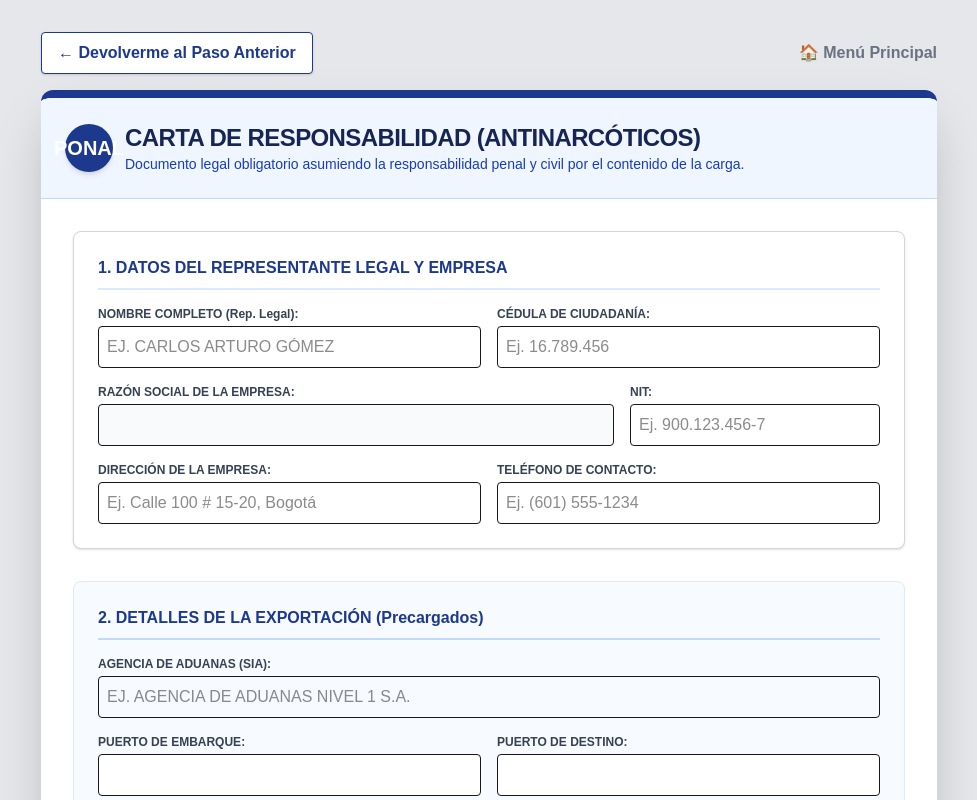
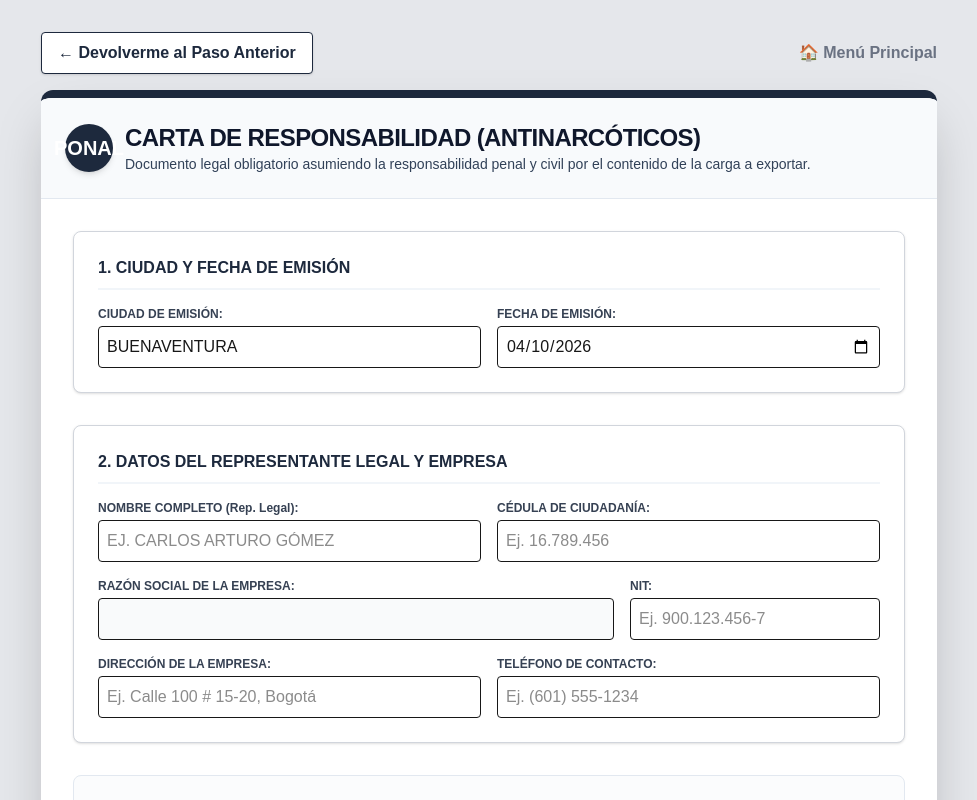
Before and after one commit to enginering-hash/simulador-aduanero, a Next.js app: page /carta-responsabilidad in a window 1280 px wide. Shown: the top 800 px of the page, without its empty margins (151-1128 px from the left). Built offline with nearby package versions, Linux system fonts and the light colour scheme.

Commit message:
Agregado módulo completo de exportación y corrección de formularios

```diff
--- a/app/carta-responsabilidad/page.tsx
+++ b/app/carta-responsabilidad/page.tsx
@@ -9,7 +9,8 @@ export default function CartaResponsabilidad() {
   const router = useRouter();
 
   // --- DATOS DEL REPRESENTANTE LEGAL Y EMPRESA ---
-  const [ciudadFecha, setCiudadFecha] = useState("");
+  const [ciudadEmision, setCiudadEmision] = useState("Buenaventura");
+  const [fechaEmision, setFechaEmision] = useState("");
   const [empresa, setEmpresa] = useState("");
   const [nit, setNit] = useState("");
   const [direccionEmpresa, setDireccionEmpresa] = useState("");
@@ -27,14 +28,15 @@ export default function CartaResponsabilidad() {
   const [pesoBruto, setPesoBruto] = useState("");
   const [reservaContenedor, setReservaContenedor] = useState("");
 
-  // CARGAR LOS DATOS AL ABRIR LA PÁGINA (Borrador o Nuevo)
+  // CARGAR LOS DATOS AL ABRIR LA PÁGINA
   useEffect(() => {
-    const borradorGuardado = sessionStorage.getItem("borrador_carta_responsabilidad");
+    // Aumenté la versión de la variable de sesión para que cargue limpio la primera vez
+    const borradorGuardado = sessionStorage.getItem("borrador_carta_responsabilidad_expo_v2");
 
     if (borradorGuardado) {
-      // Restauramos los datos desde el borrador temporal
       const datos = JSON.parse(borradorGuardado);
-      setCiudadFecha(datos.ciudadFecha || "");
+      setCiudadEmision(datos.ciudadEmision || "Buenaventura");
+      setFechaEmision(datos.fechaEmision || "");
       setEmpresa(datos.empresa || "");
       setNit(datos.nit || "");
       setDireccionEmpresa(datos.direccionEmpresa || "");
@@ -49,12 +51,11 @@ export default function CartaResponsabilidad() {
       setPesoBruto(datos.pesoBruto || "");
       setReservaContenedor(datos.reservaContenedor || "");
     } else {
-      // Si NO hay borrador, generamos fecha y heredamos datos del Booking
-      const hoy = new Date();
-      const opcionesFecha: Intl.DateTimeFormatOptions = { year: 'numeric', month: 'long', day: 'numeric' };
-      setCiudadFecha(`Buenaventura, ${hoy.toLocaleDateString('es-ES', opcionesFecha)}`);
+      // Si NO hay borrador, generamos fecha y heredamos datos del Booking de Exportación
+      const hoy = new Date().toISOString().split('T')[0];
+      setFechaEmision(hoy);
 
-      const datosGuardados = localStorage.getItem('datosReserva');
+      const datosGuardados = localStorage.getItem('datosReservaExpo');
       if (datosGuardados) {
         const parsed = JSON.parse(datosGuardados);
         setEmpresa(parsed.shipperNombre || "");
@@ -71,13 +72,22 @@ export default function CartaResponsabilidad() {
   // GUARDAR LOS DATOS CADA VEZ QUE ESCRIBES ALGO
   useEffect(() => {
     const borradorActual = {
-      ciudadFecha, empresa, nit, direccionEmpresa, telefonoEmpresa,
+      ciudadEmision, fechaEmision, empresa, nit, direccionEmpresa, telefonoEmpresa,
       representanteLegal, cedulaRepresentante, agenciaAduanas,
       puertoEmbarque, puertoDestino, consignatario, mercancia,
       pesoBruto, reservaContenedor
     };
-    sessionStorage.setItem("borrador_carta_responsabilidad", JSON.stringify(borradorActual));
+    sessionStorage.setItem("borrador_carta_responsabilidad_expo_v2", JSON.stringify(borradorActual));
   });
+
+  const formatearFechaLarga = (fechaCorta: string) => {
+    if (!fechaCorta) return "";
+    // Separamos la fecha para evitar desfases de zona horaria
+    const partes = fechaCorta.split('-');
+    const fecha = new Date(Number(partes[0]), Number(partes[1]) - 1, Number(partes[2]));
+    const opciones: Intl.DateTimeFormatOptions = { year: 'numeric', month: 'long', day: 'numeric' };
+    return fecha.toLocaleDateString('es-ES', opciones);
+  };
 
   const generarPDF = (e: React.FormEvent) => {
     e.preventDefault();
@@ -87,12 +97,11 @@ export default function CartaResponsabilidad() {
     doc.setFont("helvetica", "normal");
     doc.setFontSize(11);
     const margenIzquierdo = 25;
-
-    // ¡SOLUCIÓN!: Se ajustó cursorY de 40 a 20 para subir todo el texto en el PDF.
     let cursorY = 20;
 
     // --- FECHA Y DESTINATARIO ---
-    doc.text(ciudadFecha, margenIzquierdo, cursorY);
+    const fechaLarga = formatearFechaLarga(fechaEmision);
+    doc.text(`${ciudadEmision}, ${fechaLarga}`, margenIzquierdo, cursorY);
     cursorY += 15;
 
     doc.setFont("helvetica", "bold");
@@ -186,7 +195,7 @@ export default function CartaResponsabilidad() {
     cursorY += 6;
     doc.text(`Dirección: ${direccionEmpresa} | Teléfono: ${telefonoEmpresa}`, margenIzquierdo, cursorY);
 
-    doc.save(`Carta_Antinarcoticos_${empresa.replace(/\s+/g, '_')}.pdf`);
+    doc.save(`Carta_Antinarcoticos_Exportacion_${empresa.replace(/\s+/g, '_')}.pdf`);
   };
 
   return (
@@ -196,7 +205,7 @@ export default function CartaResponsabilidad() {
         <button
           onClick={() => router.back()}
           type="button"
-          className="bg-white text-blue-900 border border-blue-900 px-4 py-2 rounded font-bold hover:bg-blue-50 transition-colors flex items-center gap-2 shadow-sm">
+          className="bg-white text-slate-800 border border-slate-800 px-4 py-2 rounded font-bold hover:bg-slate-50 transition-colors flex items-center gap-2 shadow-sm">
           ← Devolverme al Paso Anterior
         </button>
         <Link href="/" className="text-gray-500 font-bold hover:text-gray-800 flex items-center gap-2">
@@ -204,15 +213,15 @@ export default function CartaResponsabilidad() {
         </Link>
       </div>
 
-      <div className="w-full max-w-4xl bg-white rounded-xl shadow-2xl border-t-8 border-blue-900 overflow-hidden">
+      <div className="w-full max-w-4xl bg-white rounded-xl shadow-2xl border-t-8 border-slate-800 overflow-hidden">
 
-        <div className="bg-blue-50 p-6 border-b border-blue-200">
+        <div className="bg-slate-50 p-6 border-b border-slate-200">
           <div className="flex items-center gap-3">
-            <div className="w-12 h-12 bg-blue-900 text-white rounded-full flex items-center justify-center font-black text-xl shadow-md">PONAL</div>
+            <div className="w-12 h-12 bg-slate-800 text-white rounded-full flex items-center justify-center font-black text-xl shadow-md">PONAL</div>
             <div>
-              <h2 className="font-black text-2xl text-blue-950 uppercase tracking-tight">Carta de Responsabilidad (Antinarcóticos)</h2>
-              <p className="text-sm text-blue-800 font-medium">
-                Documento legal obligatorio asumiendo la responsabilidad penal y civil por el contenido de la carga.
+              <h2 className="font-black text-2xl text-slate-900 uppercase tracking-tight">Carta de Responsabilidad (Antinarcóticos)</h2>
+              <p className="text-sm text-slate-700 font-medium">
+                Documento legal obligatorio asumiendo la responsabilidad penal y civil por el contenido de la carga a exportar.
               </p>
             </div>
           </div>
@@ -220,18 +229,33 @@ export default function CartaResponsabilidad() {
 
         <form onSubmit={generarPDF} className="p-8 space-y-8">
 
+          {/* SECCIÓN 0: FECHA Y LUGAR */}
+          <section className="bg-white p-6 rounded-lg border border-gray-300 shadow-sm">
+            <h3 className="font-bold text-slate-800 mb-4 border-b-2 border-slate-100 pb-2">1. CIUDAD Y FECHA DE EMISIÓN</h3>
+            <div className="grid grid-cols-1 md:grid-cols-2 gap-4">
+              <div>
+                <label className="block text-xs font-bold text-gray-700 mb-1">CIUDAD DE EMISIÓN:</label>
+                <input type="text" className="w-full border p-2 rounded focus:ring-2 focus:ring-slate-800 outline-none uppercase" value={ciudadEmision} onChange={(e)=>setCiudadEmision(e.target.value)} required />
+              </div>
+              <div>
+                <label className="block text-xs font-bold text-gray-700 mb-1">FECHA DE EMISIÓN:</label>
+                <input type="date" className="w-full border p-2 rounded focus:ring-2 focus:ring-slate-800 outline-none" value={fechaEmision} onChange={(e)=>setFechaEmision(e.target.value)} required />
+              </div>
+            </div>
+          </section>
+
           {/* SECCIÓN 1: REPRESENTANTE LEGAL */}
           <section className="bg-white p-6 rounded-lg border border-gray-300 shadow-sm">
-            <h3 className="font-bold text-blue-900 mb-4 border-b-2 border-blue-100 pb-2">1. DATOS DEL REPRESENTANTE LEGAL Y EMPRESA</h3>
+            <h3 className="font-bold text-slate-800 mb-4 border-b-2 border-slate-100 pb-2">2. DATOS DEL REPRESENTANTE LEGAL Y EMPRESA</h3>
 
             <div className="grid grid-cols-1 md:grid-cols-2 gap-4 mb-4">
               <div>
                 <label className="block text-xs font-bold text-gray-700 mb-1">NOMBRE COMPLETO (Rep. Legal):</label>
-                <input type="text" className="w-full border p-2 rounded focus:ring-2 focus:ring-blue-900 outline-none uppercase" placeholder="Ej. Carlos Arturo Gómez" value={representanteLegal} onChange={(e)=>setRepresentanteLegal(e.target.value)} required />
+                <input type="text" className="w-full border p-2 rounded focus:ring-2 focus:ring-slate-800 outline-none uppercase" placeholder="Ej. Carlos Arturo Gómez" value={representanteLegal} onChange={(e)=>setRepresentanteLegal(e.target.value)} required />
               </div>
               <div>
                 <label className="block text-xs font-bold text-gray-700 mb-1">CÉDULA DE CIUDADANÍA:</label>
-                <input type="number" className="w-full border p-2 rounded focus:ring-2 focus:ring-blue-900 outline-none" placeholder="Ej. 16.789.456" value={cedulaRepresentante} onChange={(e)=>setCedulaRepresentante(e.target.value)} required />
+                <input type="number" className="w-full border p-2 rounded focus:ring-2 focus:ring-slate-800 outline-none" placeholder="Ej. 16.789.456" value={cedulaRepresentante} onChange={(e)=>setCedulaRepresentante(e.target.value)} required />
               </div>
             </div>
 
@@ -242,29 +266,29 @@ export default function CartaResponsabilidad() {
               </div>
               <div>
                 <label className="block text-xs font-bold text-gray-700 mb-1">NIT:</label>
-                <input type="text" className="w-full border p-2 rounded focus:ring-2 focus:ring-blue-900 outline-none" placeholder="Ej. 900.123.456-7" value={nit} onChange={(e)=>setNit(e.target.value)} required />
+                <input type="text" className="w-full border p-2 rounded focus:ring-2 focus:ring-slate-800 outline-none" placeholder="Ej. 900.123.456-7" value={nit} onChange={(e)=>setNit(e.target.value)} required />
               </div>
             </div>
 
             <div className="grid grid-cols-1 md:grid-cols-2 gap-4">
               <div>
                 <label className="block text-xs font-bold text-gray-700 mb-1">DIRECCIÓN DE LA EMPRESA:</label>
-                <input type="text" className="w-full border p-2 rounded focus:ring-2 focus:ring-blue-900 outline-none" placeholder="Ej. Calle 100 # 15-20, Bogotá" value={direccionEmpresa} onChange={(e)=>setDireccionEmpresa(e.target.value)} required />
+                <input type="text" className="w-full border p-2 rounded focus:ring-2 focus:ring-slate-800 outline-none" placeholder="Ej. Calle 100 # 15-20, Bogotá" value={direccionEmpresa} onChange={(e)=>setDireccionEmpresa(e.target.value)} required />
               </div>
               <div>
                 <label className="block text-xs font-bold text-gray-700 mb-1">TELÉFONO DE CONTACTO:</label>
-                <input type="text" className="w-full border p-2 rounded focus:ring-2 focus:ring-blue-900 outline-none" placeholder="Ej. (601) 555-1234" value={telefonoEmpresa} onChange={(e)=>setTelefonoEmpresa(e.target.value)} required />
+                <input type="text" className="w-full border p-2 rounded focus:ring-2 focus:ring-slate-800 outline-none" placeholder="Ej. (601) 555-1234" value={telefonoEmpresa} onChange={(e)=>setTelefonoEmpresa(e.target.value)} required />
               </div>
             </div>
           </section>
 
-          {/* SECCIÓN 2: DATOS DE LA CARGA (PRECABADOS) */}
-          <section className="bg-blue-50/50 p-6 rounded-lg border border-blue-100">
-            <h3 className="font-bold text-blue-900 mb-4 border-b-2 border-blue-200 pb-2">2. DETALLES DE LA EXPORTACIÓN (Precargados)</h3>
+          {/* SECCIÓN 2: DATOS DE LA CARGA (PRECARGADOS) */}
+          <section className="bg-slate-50/50 p-6 rounded-lg border border-slate-200">
+            <h3 className="font-bold text-slate-800 mb-4 border-b-2 border-slate-200 pb-2">3. DETALLES DE LA EXPORTACIÓN (Precargados)</h3>
 
             <div className="mb-4">
               <label className="block text-xs font-bold text-gray-700 mb-1">AGENCIA DE ADUANAS (SIA):</label>
-              <input type="text" className="w-full border p-2 rounded focus:ring-2 focus:ring-blue-900 outline-none uppercase" placeholder="Ej. Agencia de Aduanas Nivel 1 S.A." value={agenciaAduanas} onChange={(e)=>setAgenciaAduanas(e.target.value)} required />
+              <input type="text" className="w-full border p-2 rounded focus:ring-2 focus:ring-slate-800 outline-none uppercase" placeholder="Ej. Agencia de Aduanas Nivel 1 S.A." value={agenciaAduanas} onChange={(e)=>setAgenciaAduanas(e.target.value)} required />
             </div>
 
             <div className="grid grid-cols-1 md:grid-cols-2 gap-4 mb-4">
@@ -302,7 +326,7 @@ export default function CartaResponsabilidad() {
           </section>
 
           <div className="flex flex-col md:flex-row gap-4 pt-4">
-            <button type="submit" className="flex-1 bg-blue-900 text-white font-bold py-4 rounded shadow-lg hover:bg-blue-950 transition-all text-lg border-b-4 border-gray-900">
+            <button type="submit" className="flex-1 bg-slate-800 text-white font-bold py-4 rounded shadow-lg hover:bg-slate-900 transition-all text-lg border-b-4 border-black">
               📥 Descargar Carta a Policía (PDF)
             </button>
             <Link href="/certificado-ica-exportacion" className="flex-1 bg-teal-600 text-white font-bold py-4 rounded shadow-lg hover:bg-teal-700 text-center text-lg border-b-4 border-teal-800 flex items-center justify-center">
```
